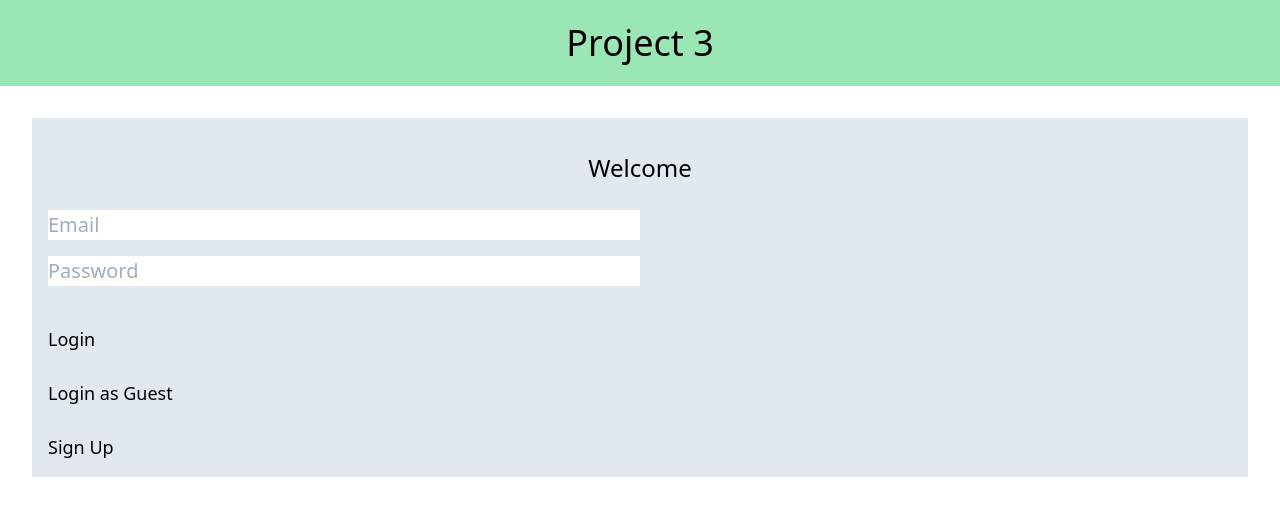
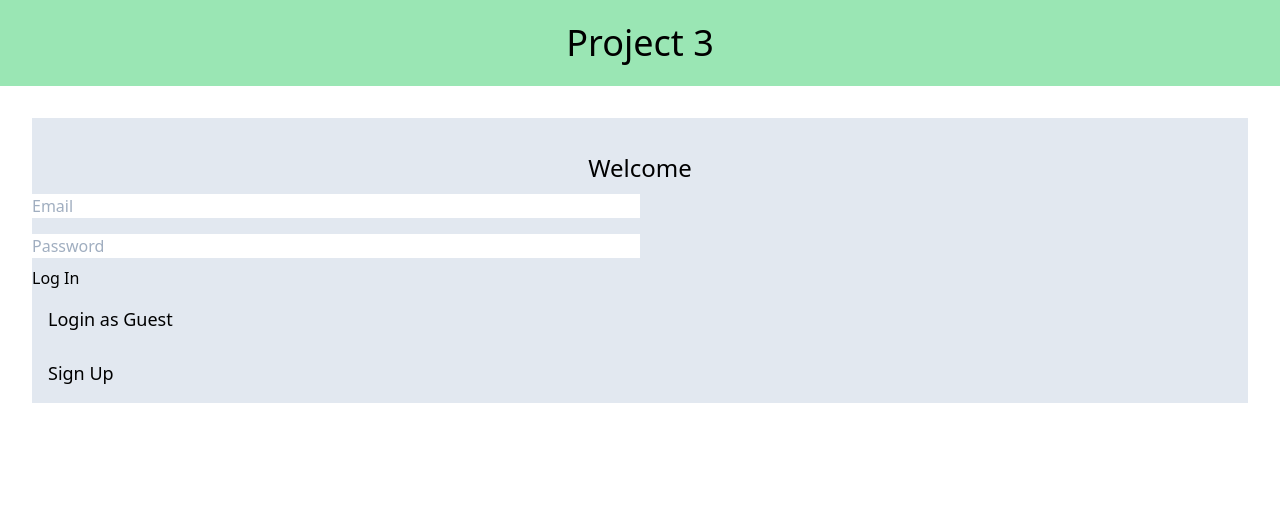
Before and after one commit to damianjuan/InQuire, a React (Create React App) app in the folder client/: page / in a window 1280 px wide. Shown: the top 516 px of the page. Built offline with nearby package versions, Linux system fonts and the light colour scheme.

Commit message:
signup/login backend finished

```diff
--- a/client/src/pages/Main.js
+++ b/client/src/pages/Main.js
@@ -1,16 +1,31 @@
 import React from "react";
 import { Link, useLocation } from "react-router-dom";
+import API from "../utils/API";
 
 function Main() {
+
+    function logInHandler(event) {
+        event.preventDefault();
+        API.logIn({
+            email: event.target.email.value,
+            password: event.target.password.value
+        })
+            .then(() => {
+                window.location.replace("/create-survey");
+            })
+    }
+
     return (
         <main className="bg-gray-300 m-8">
             <h1 className="pt-8 text-2xl text-center">Welcome</h1>
-            <div className="flex flex-col mx-auto p-4 w-full text-xl items-start">
-                <input className="my-2 w-3/6" type="text" name="prompt" placeholder="Email" />
-                <input className="my-2 w-3/6" type="text" name="prompt" placeholder="Password" />
-            </div>
+            <form onSubmit={logInHandler}>
+                <input className="my-2 w-3/6" type="text" name="email" placeholder="Email" />
+                <br></br>
+                <input className="my-2 w-3/6" type="password" name="password" placeholder="Password" />
+                <br></br>
+                <button type="submit">Log In</button>
+            </form>
             <div className="flex flex-col mx-auto p-4 w-full text-lg">
-                <Link className="flex-1" to={process.env.PUBLIC_URL + '/create-survey'}>  Login </Link><br />
                 <Link className="flex-1" to={process.env.PUBLIC_URL + '/create-survey'}>Login as Guest</Link><br />
                 <Link className="flex-1" to={process.env.PUBLIC_URL + '/signup'}>Sign Up</Link>
             </div>
@@ -18,4 +33,5 @@ function Main() {
     );
 }
 
+
 export default Main;
--- a/client/src/pages/SignUp.js
+++ b/client/src/pages/SignUp.js
@@ -1,17 +1,38 @@
 import React from "react";
 import { Link, useLocation } from "react-router-dom";
+import API from "../utils/API"
+
 
 function SignUp() {
+
+    function submitHandler(event) {
+        event.preventDefault();
+        API.signUp({
+            email: event.target.email.value,
+            password: event.target.password.value
+        })
+        // .then(() => {
+        //     window.location.replace("/");
+        // })
+
+    }
+
+    function backtoHome(event) {
+        event.preventDefault();
+        window.location.replace("/");
+    }
+
     return (
         <main className="mx-auto my-4 p-8 w-5/6 bg-gray-300 text-xl">
-            <div>
-                <input className="my-2 w-3/6" type="text" name="prompt" placeholder="Email" />
-            </div>
-            <div>
-                <input className="my-2 w-3/6" type="text" name="prompt" placeholder="Password" />
-            </div>
-            <div>
-                <Link to={process.env.PUBLIC_URL + '/'}>Sign Up</Link>
+            <div className="signUpWrap">
+                <form onSubmit={submitHandler}>
+                    <input className="my-2 w-3/6" type="text" name="email" placeholder="Email" />
+                    <br></br>
+                    <input className="my-2 w-3/6" type="password" name="password" placeholder="Password" />
+                    <br></br>
+                    <button type="submit">Sign Up</button>
+                </form>
+                <button onClick={backtoHome}>Back</button>
             </div>
         </main>
     );
--- /dev/null
+++ b/client/src/utils/API.js
@@ -0,0 +1,10 @@
+import axios from "axios";
+
+export default {
+    signUp: function (userdata) {
+        return axios.post("/api/signup", userdata);
+    },
+    logIn: function (userdata) {
+        return axios.post("/api/login", userdata);
+    }
+};
```
Also changed, not shown: 2 other files (tests, documents, lock files or other folders).
